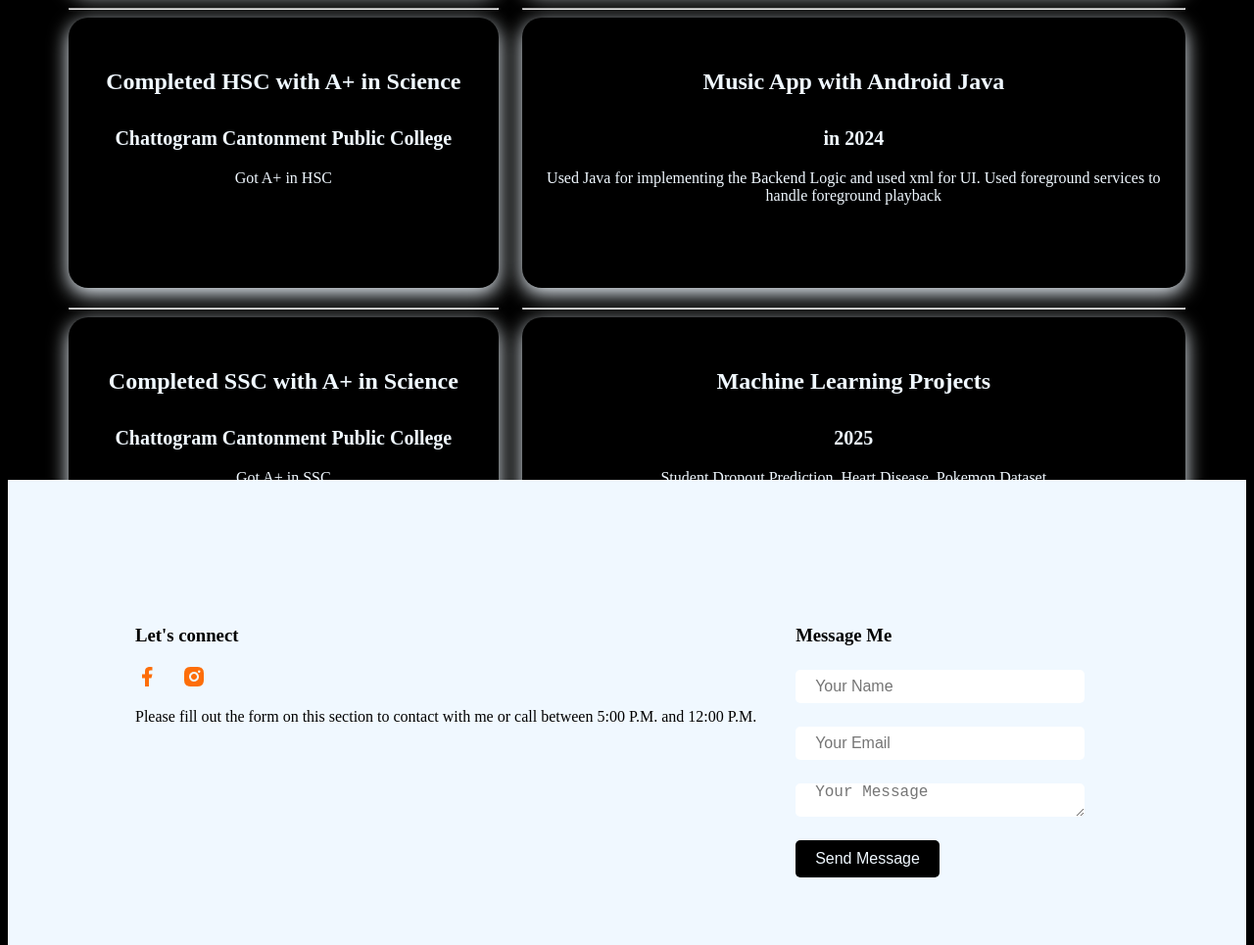
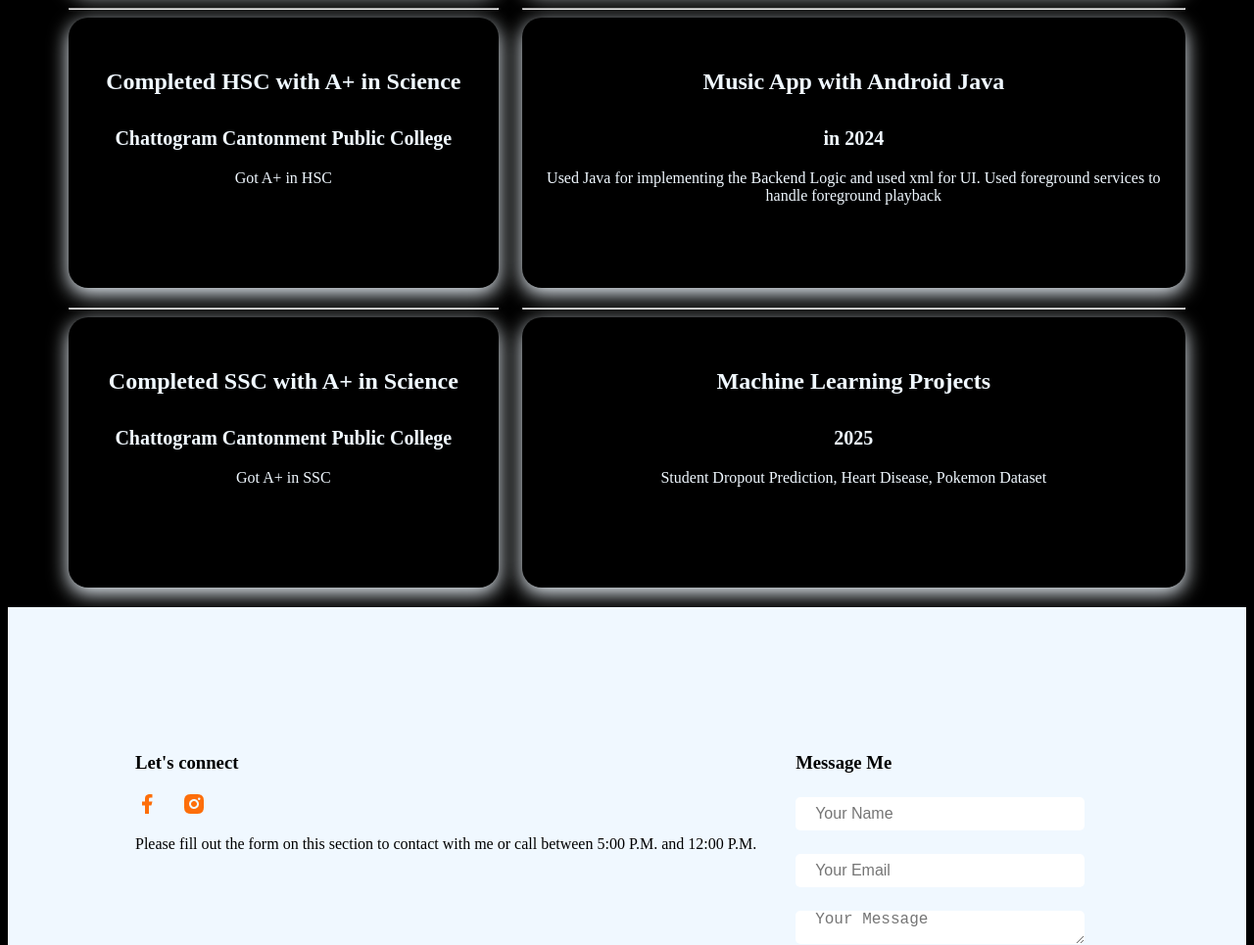
Before and after one commit to AhmedAbrarZayad/Portfolio, a plain HTML site: page index.html in a window 1280 px wide. Shown: the part 2210-3175 px from the top of the page at 98% size. Drawn offline with Linux system fonts and the light colour scheme.

Commit message:
Did some more changes for the page

```diff
--- a/styles/styles.css
+++ b/styles/styles.css
@@ -1,3 +1,5 @@
+
+
 #name{
     list-style: none;
     font-family: 'Open Sans', sans-serif;
@@ -88,8 +90,9 @@ header{
 main{
     max-width: 1140px;
     margin: 0 auto;
-    margin-bottom: 50px;
+    margin-bottom: 0;
     position: relative;
+    padding-bottom: 50px;
 }
 .card{
     background-color: white;
@@ -177,7 +180,7 @@ main{
     padding: 20px;
 }
 footer{
-    margin: 0;
+    margin-top: 130px;
     display: flex;
     background-color: aliceblue;
     padding: 130px;
```
